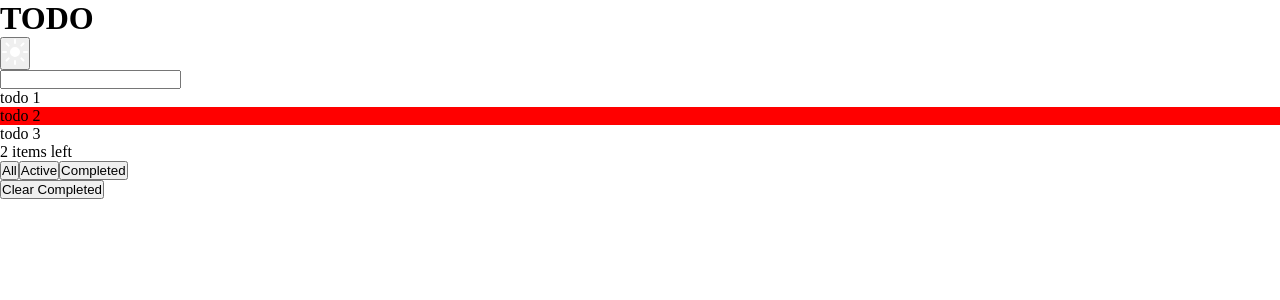
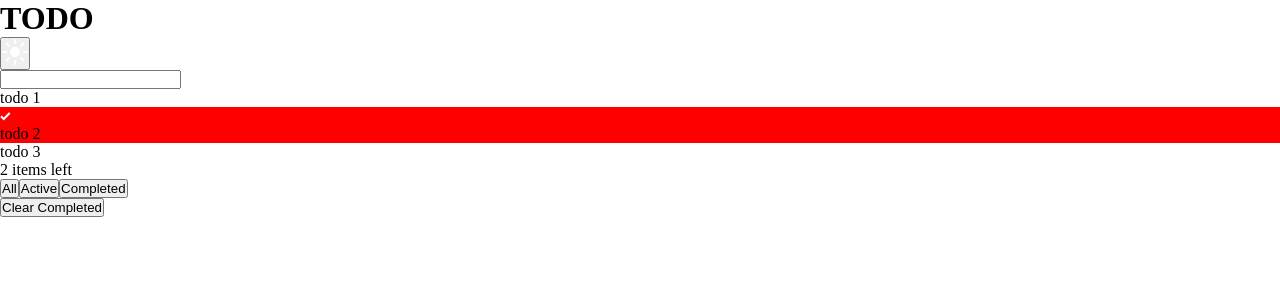
Before and after one commit to liquidwater0/todo-app, a React (Vite) app: page / in a window 1280 px wide. Shown: the top 300 px of the page. Built offline with nearby package versions, Linux system fonts and the light colour scheme.

Commit message:
add check icon to completed todos

```diff
--- a/src/App.tsx
+++ b/src/App.tsx
@@ -3,7 +3,7 @@ import "./scss/App.scss";
 
 import sunIcon from "./assets/icon-sun.svg";
 import moonIcon from "./assets/icon-moon.svg";
-import check from "./assets/icon-check.svg";
+import checkIcon from "./assets/icon-check.svg";
 
 import Attribution from './components/Attribution';
 
@@ -117,7 +117,7 @@ function App() {
 							<button type="button" onClick={toggleTheme}>
 								<img
 									src={theme === "dark" ? sunIcon : moonIcon}
-									alt="theme-icon"
+									alt="theme changer icon"
 								/>
 							</button>
 						</div>
@@ -131,7 +131,10 @@ function App() {
 							{renderedTodos.map(({ label, completed, id }) =>
 								<li key={id} onClick={() => toggleTodo(id)} style={{backgroundColor: completed ? "red" : "", cursor: "pointer"}}>
 									<div className="todo-item">
-										<div className={`todo-status ${completed ? "complete" : "not-complete"}`}/>
+										<div className={`todo-status ${completed ? "complete" : ""}`}>
+											{ completed && <img src={checkIcon} alt="check icon" /> }
+										</div>
+
 										<p className='todo-item-label'>{ label }</p>
 									</div>
 								</li>
```
